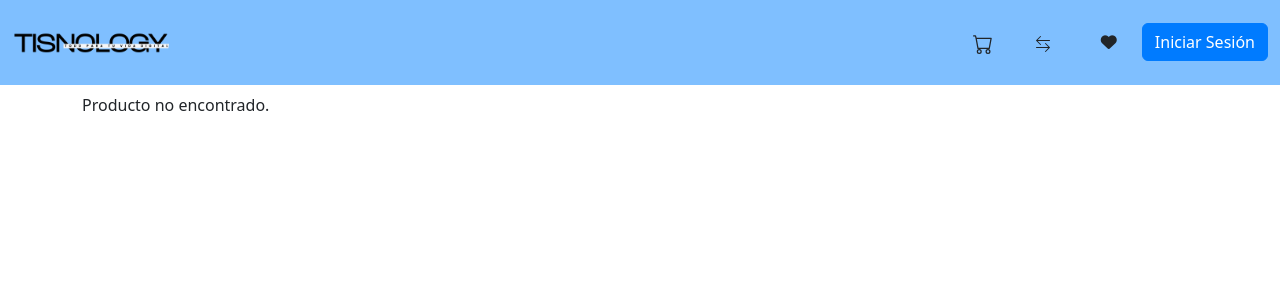
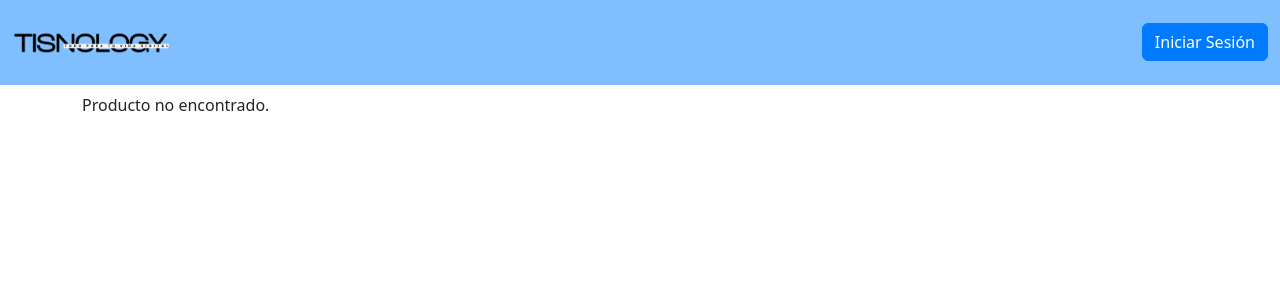
Before and after one commit to ConstanzaP1/TIS1, a PHP site: page /catalogo_productos/detalle_producto.php in a window 1280 px wide. Shown: the top 300 px of the page. Run offline with PHP 8.4, Linux system fonts and the light colour scheme; some libraries are stand-ins or nearby versions.

Commit message:
Update detalle_producto.php

```diff
--- a/catalogo_productos/detalle_producto.php
+++ b/catalogo_productos/detalle_producto.php
@@ -378,7 +378,9 @@ if (isset($_SESSION['user_id'])) {
 
             <!-- Menú desplegable -->
             <ul class="navbar-nav ms-auto align-items-center">
-                <li class="nav-item">
+
+                <?php if (isset($_SESSION['user_id'])): ?>
+                    <li class="nav-item">
                     <button type="button" class="btn btn-cart p-3 ms-2 rounded-pill" onclick="window.location.href='../carrito/carrito.php'">
                         <svg xmlns="http://www.w3.org/2000/svg" width="20" height="20" fill="currentColor" class="bi bi-cart" viewBox="0 0 16 16">
                             <path d="M0 1.5A.5.5 0 0 1 .5 1H2a.5.5 0 0 1 .485.379L2.89 3H14.5a.5.5 0 0 1 .491.592l-1.5 8A.5.5 0 0 1 13 12H4a.5.5 0 0 1-.491-.408L2.01 3.607 1.61 2H.5a.5.5 0 0 1-.5-.5M3.102 4l1.313 7h8.17l1.313-7zM5 12a2 2 0 1 0 0 4 2 2 0 0 0 0-4m7 0a2 2 0 1 0 0 4 2 2 0 0 0 0-4m-7 1a1 1 0 1 1 0 2 1 1 0 0 1 0-2m7 0a1 1 0 1 1 0 2 1 1 0 0 1 0-2"/>
@@ -398,7 +400,6 @@ if (isset($_SESSION['user_id'])) {
                     </button>
 
                 </li>
-                <?php if (isset($_SESSION['user_id'])): ?>
                     <li class="nav-item dropdown">
                         <a class="nav-link dropdown-toggle bg-white rounded-pill p-3" href="#" role="button" data-bs-toggle="dropdown" aria-expanded="false">
                             Bienvenid@, <?php echo htmlspecialchars($_SESSION['username']); ?>!
```
